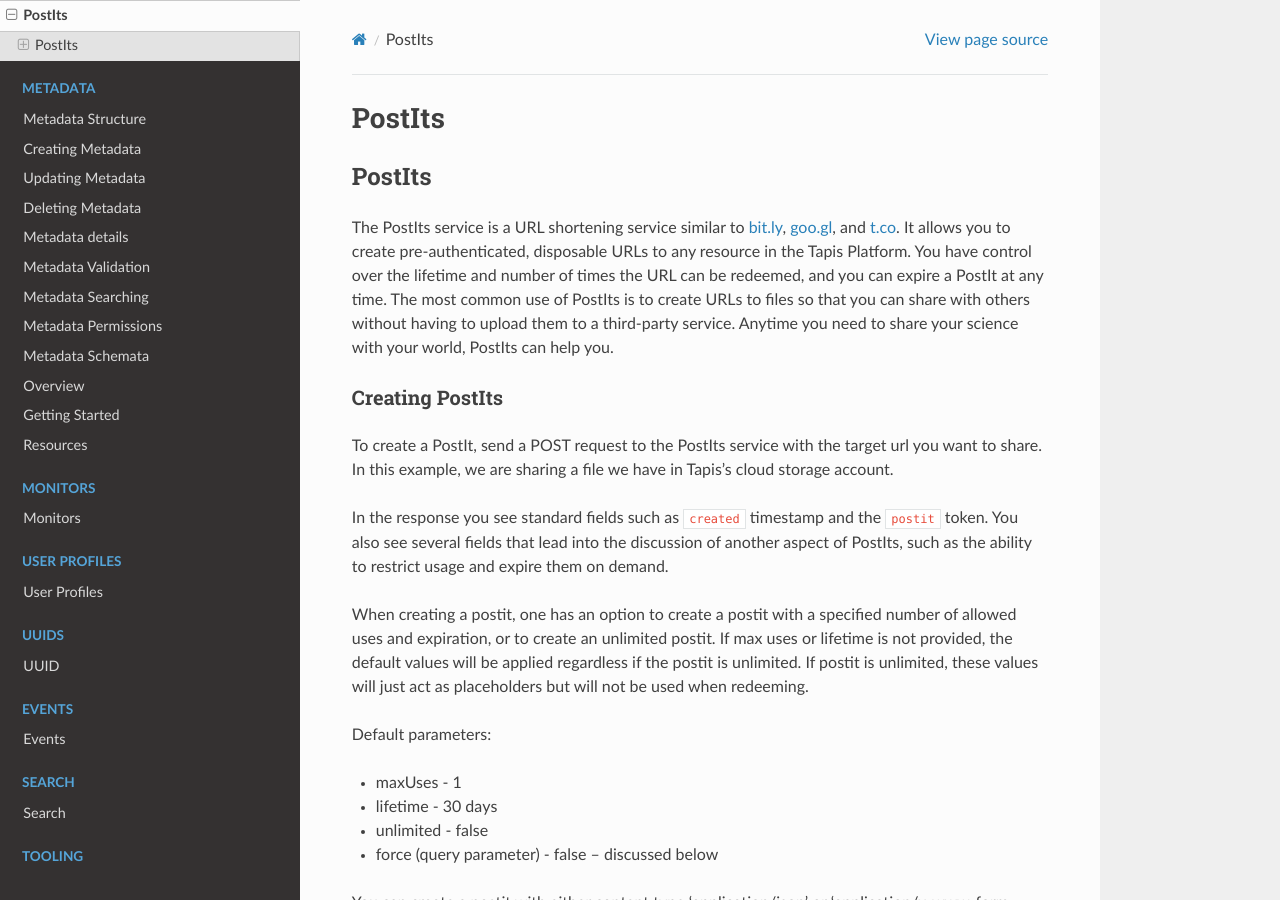
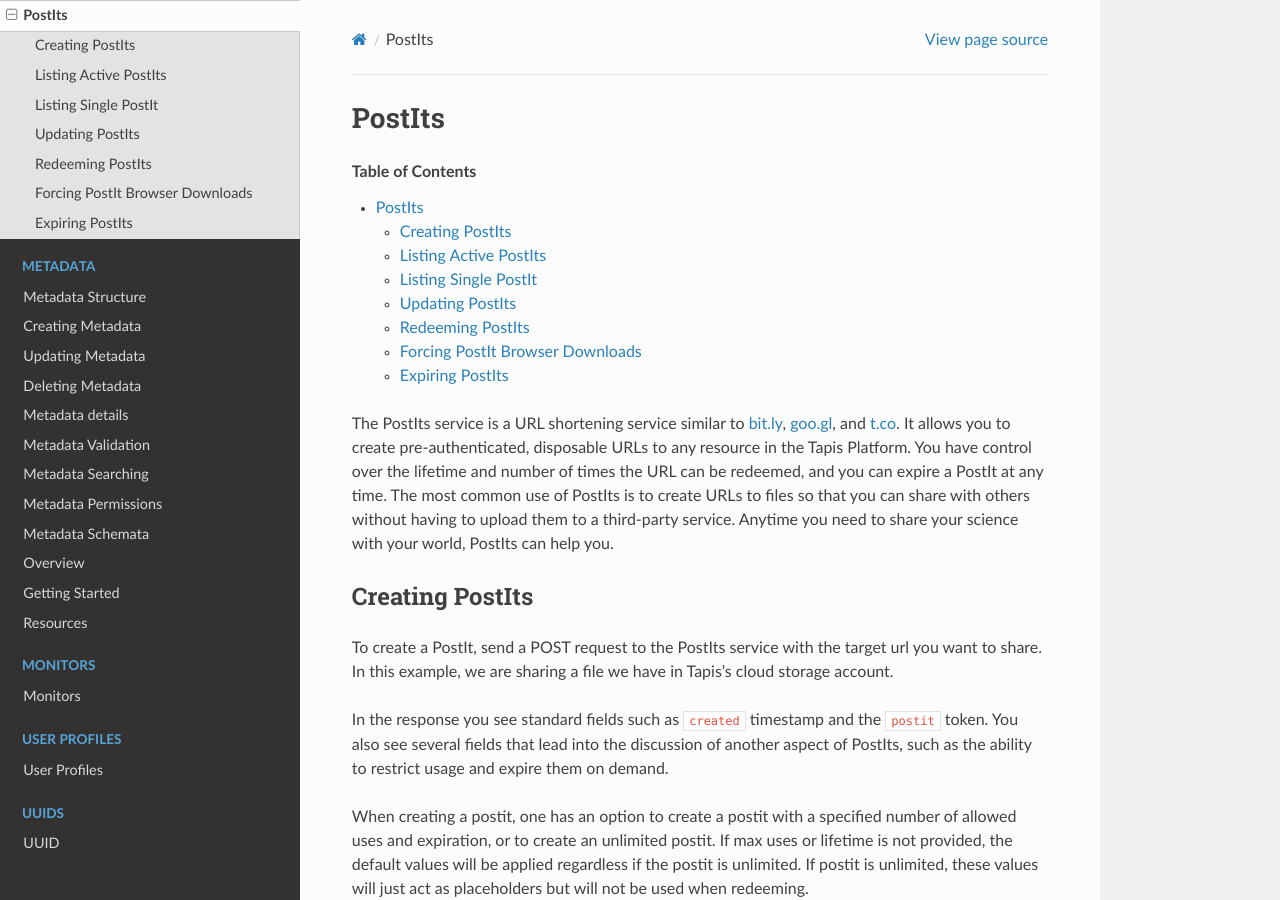
Before and after one commit to TACC-Cloud/agave-docs, a Sphinx documentation site: the page built from docs/agave/guides/postits/introduction.rst, in a window 1280 px wide and 900 px high. Built offline with Sphinx 7.4.7 and the Read the Docs theme 2.0.0, drawn with Linux system fonts in a browser that asks for light colours; pages that are not in the unit, such as notebooks, are missing from menus; cross-references to code outside the pages are shown as plain code.

Commit message:
Update introduction.rst

```diff
--- a/docs/agave/guides/postits/introduction.rst
+++ b/docs/agave/guides/postits/introduction.rst
@@ -5,8 +5,8 @@
 PostIts
 =======
 
-PostIts
--------
+.. contents:: Table of Contents
+
 The PostIts service is a URL shortening service similar to `bit.ly <https://bit.ly>`_\ , `goo.gl <https://goo.gl/>`_\ , and `t.co <http://t.co>`_. It allows you to create pre-authenticated, disposable URLs to any resource in the Tapis Platform. You have control over the lifetime and number of times the URL can be redeemed, and you can expire a PostIt at any time. The most common use of PostIts is to create URLs to files so that you can share with others without having to upload them to a third-party service. Anytime you need to share your science with your world, PostIts can help you.
 
 
```
